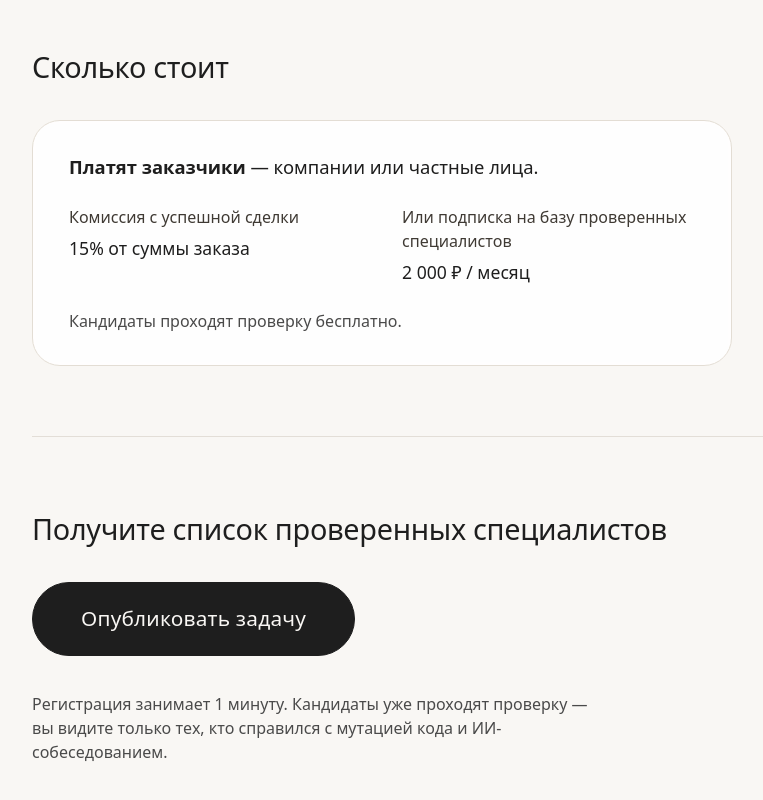
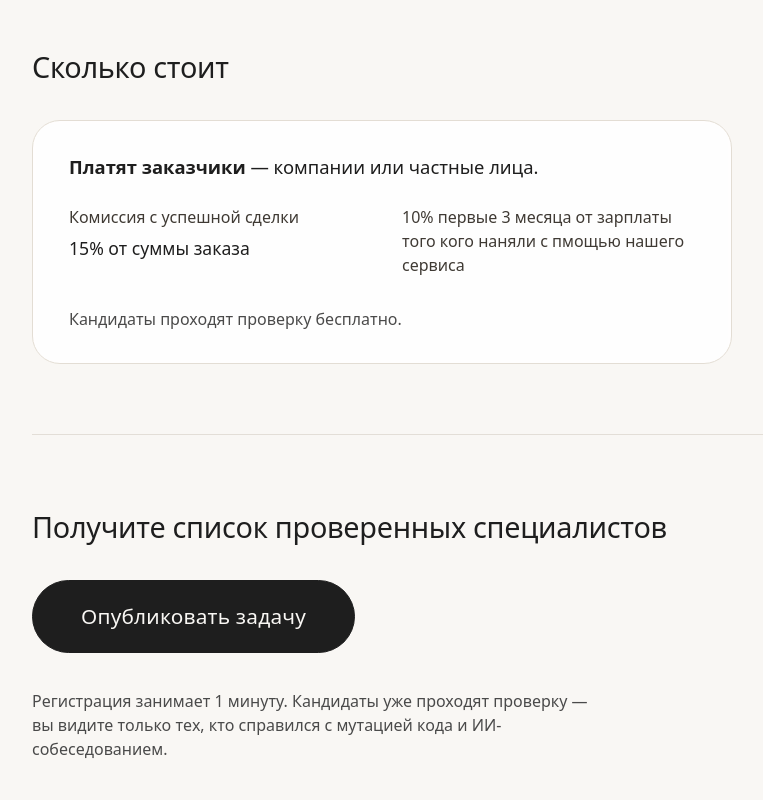
Before and after one commit to CamelCase404/VerumLanding, a plain HTML site: page index.html in a window 1280 px wide. Shown: the part 1758-2558 px from the top of the page, without its empty margins (92-855 px from the left). Drawn offline with Linux system fonts and the light colour scheme.

Commit message:
Update index.html

```diff
--- a/index.html
+++ b/index.html
@@ -342,10 +342,9 @@
                         </div>
                         <div class="pricing-detail-item">
                             <strong
-                                >Или подписка на базу проверенных
-                                специалистов</strong
+                                >10% первые 3 месяца от зарплаты того кого
+                                наняли с пмощью нашего сервиса</strong
                             >
-                            <span>2 000 ₽ / месяц</span>
                         </div>
                     </div>
                     <p
```
